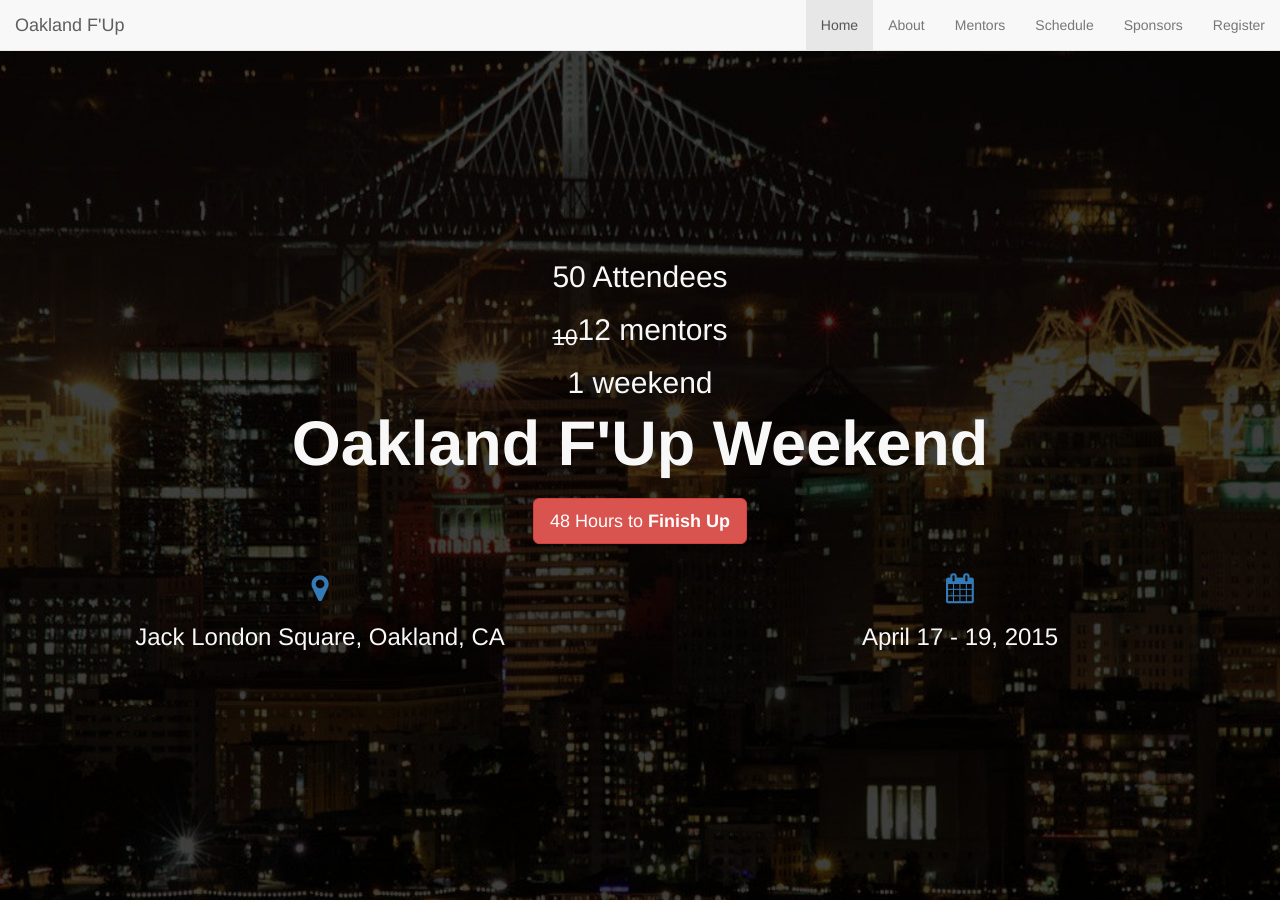
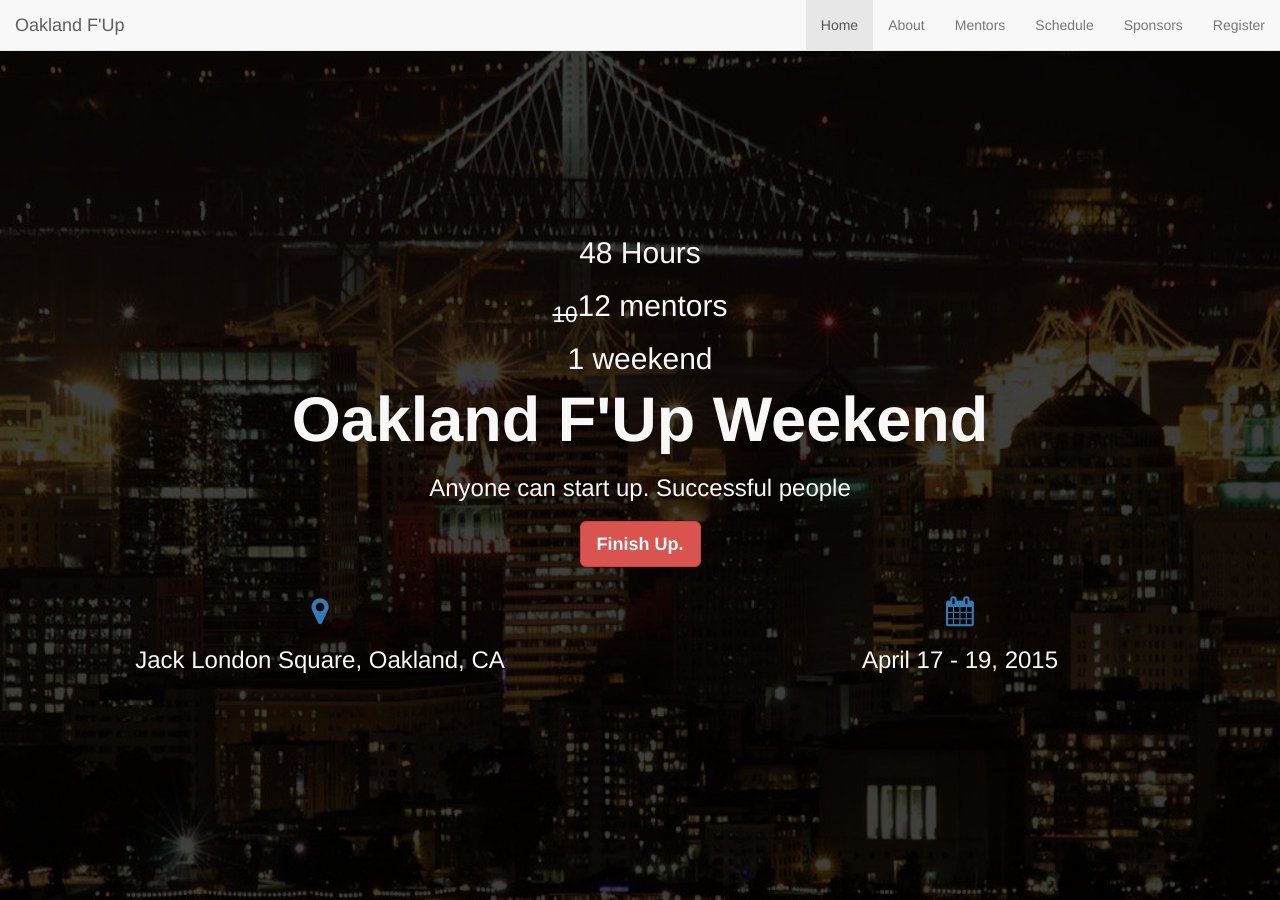
Before and after one commit to oaklandfinishup/oaklandfinishup.com, a Jekyll site: the page built from index.html, in a window 1280 px wide and 900 px high. Built offline with Jekyll 4.4.1, drawn with Linux system fonts in a browser that asks for light colours.

Commit message:
Tweak the secondary headline and CTA button.

```diff
--- a/_includes/home.html
+++ b/_includes/home.html
@@ -1,11 +1,12 @@
 <section class="home" id="home">
 	<div class="text-vcenter">
-        <h2>50 Attendees</h2>
+        <h2>48 Hours</h2>
         <h2><sub><del>10</del></sub>12 mentors</h2>
         <h2>1 weekend</h2>
         <h1>Oakland F'Up Weekend</h1>
-        <h2><a class="btn btn-danger btn-lg smoothie" href="#about" role="button">
-			48 Hours to <strong>Finish Up</strong>
+        <h3>Anyone can start up. Successful people</h3>
+		<h2><a class="btn btn-danger btn-lg smoothie" href="#about" role="button">
+			<strong>Finish Up.</strong>
 		</a></h2>
 
         <div class="col-md-6 col-sm-12">
```
